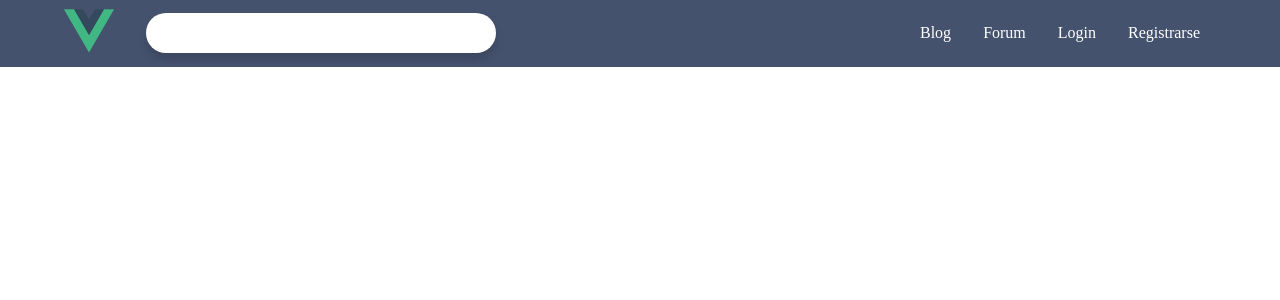
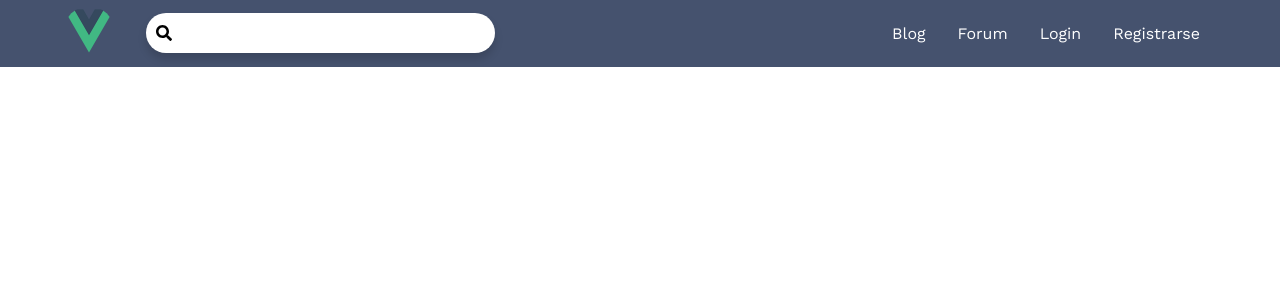
Before and after one commit to falcone-gk/edukar-vue, a Vue app: page / in a window 1280 px wide. Shown: the top 300 px of the page. Built offline with nearby package versions, Linux system fonts and the light colour scheme.

Commit message:
Header finished

```diff
--- a/public/index.html
+++ b/public/index.html
@@ -6,6 +6,7 @@
     <meta name="viewport" content="width=device-width,initial-scale=1.0">
     <link rel="icon" href="<%= BASE_URL %>favicon.ico">
     <title><%= htmlWebpackPlugin.options.title %></title>
+    <link href="https://fonts.googleapis.com/css2?family=Work+Sans&display=swap" rel="stylesheet">
   </head>
   <body>
     <noscript>
--- a/src/App.vue
+++ b/src/App.vue
@@ -17,5 +17,7 @@ export default {
 * {
   margin: 0;
   padding: 0;
+  box-sizing: border-box;
+  font-family: 'Work Sans', sans-serif;
 }
 </style>
--- a/src/components/Header.vue
+++ b/src/components/Header.vue
@@ -6,15 +6,24 @@
       </div>
       <div class="search-bar">
         <form class="search-form">
+          <font-awesome-icon icon="search" />
           <input type="search" class="search-input">
         </form>
       </div>
       <div class="links-list">
-        <ul>
-          <li>Blog</li>
-          <li>Forum</li>
-          <li>Login</li>
-          <li>Registrarse</li>
+        <ul class="nav-list">
+          <li class="nav-list-item">
+            <a class="nav-list-item-link" href="#"> Blog</a>
+          </li>
+          <li class="nav-list-item">
+            <a class="nav-list-item-link" href="#"> Forum</a>
+          </li>
+          <li class="nav-list-item">
+            <a class="nav-list-item-link" href="#"> Login</a>
+          </li>
+          <li class="nav-list-item">
+            <a class="nav-list-item-link" href="#"> Registrarse</a>
+          </li>
         </ul>
       </div>
     </nav>
@@ -38,21 +47,29 @@ nav {
 .logo img {
   height: 50px;
   width: 50px;
+  border-radius: 50%;
 }
 .search-bar {
-  flex: .5 0 150px;
+  display: flex;
+  flex: 1 0 auto;
 }
 .search-form {
   position: relative;
-  width: 350px;
+  flex: .5 0 auto;
+  min-width: 250px;
   height: 40px;
   border-radius: 40px;
   box-shadow: 0 6px 8px rgba(0, 0, 0, 0.15);
   background: #fff;
-  transition: all .8s ease;
+  transition: all .8s ease-in-out;
 }
 .search-form:hover {
-  width: 100%;
+  flex-grow: .75;
+}
+.fa-search {
+  position: absolute;
+  top: 12px;
+  left: 10px
 }
 .search-input {
   position: absolute;
@@ -68,16 +85,37 @@ nav {
   outline: none;
   transition: all .8s ease;
 }
-.links-list {
-  margin-left: auto;
-}
-ul {
+.nav-list {
   list-style-type: none;
   padding: 0;
 }
-li {
+.nav-list-item {
   display: inline-block;
   margin: 0 1em;
   color: white;
 }
+.nav-list-item-link {
+  position: relative;
+  color: white;
+  text-decoration: none;
+}
+.nav-list-item-link:hover {
+  color: white;
+}
+.nav-list-item-link::before {
+  content: "";
+  position: absolute;
+  display: block;
+  width: 100%;
+  height: 2px;
+  bottom: 0;
+  left: 0;
+  background-color: white;
+  transform: scaleX(0);
+  transition: transform 0.3s ease;
+}
+.nav-list-item-link:hover::before {
+  transform: scaleX(1);
+}
+
 </style>
--- a/src/main.js
+++ b/src/main.js
@@ -2,4 +2,15 @@ import { createApp } from 'vue'
 import App from './App.vue'
 import router from './router'
 
-createApp(App).use(router).mount('#app')
+// FontAwesome plugin
+import { library } from '@fortawesome/fontawesome-svg-core'
+import { fas } from '@fortawesome/free-solid-svg-icons'
+import { fab } from '@fortawesome/free-brands-svg-icons'
+import { FontAwesomeIcon } from '@fortawesome/vue-fontawesome'
+
+library.add(fas, fab)
+
+const mainApp = createApp(App)
+mainApp.component('font-awesome-icon', FontAwesomeIcon)
+mainApp.use(router)
+mainApp.mount('#app')
```
Also changed, not shown: package.json (+7 -2 lines), src/plugins/fontawesome.js (added, +9 -0 lines), 1 other file (tests, documents, lock files or other folders).
